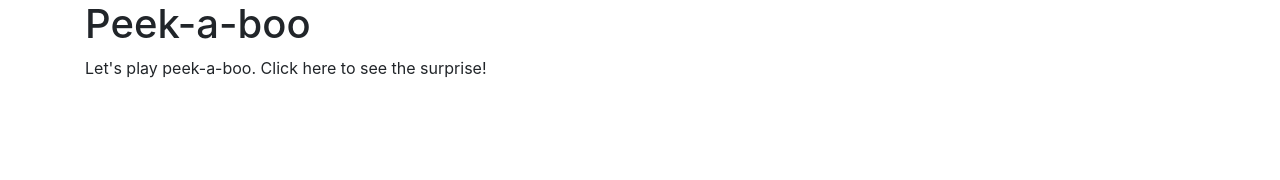
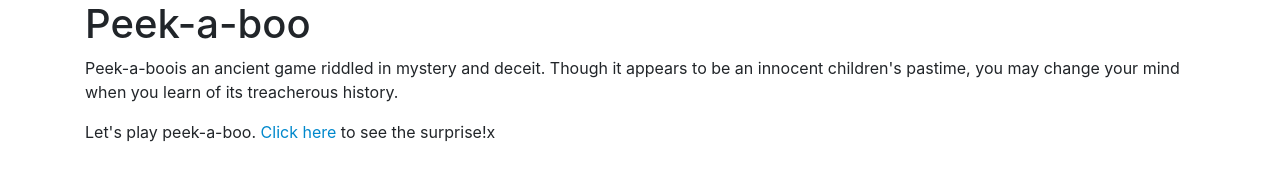
Before and after one commit to WiseFool92/peek, a plain HTML site: page index.html in a window 1280 px wide. Drawn offline with nearby package versions, Linux system fonts and the light colour scheme.

Commit message:
clickability updated

```diff
--- a/css/styles.css
+++ b/css/styles.css
@@ -1,3 +1,12 @@
 .walrus-showing {
   display: none;
 }
+
+.clickable {
+  cursor: pointer;
+  color: #0088cc;
+}
+
+.clickable:hover {
+  text-decoration: underline;
+}
--- a/index.html
+++ b/index.html
@@ -10,12 +10,13 @@
   <body>
     <div class="container">
       <h1>Peek-a-boo</h1>
+      <p><stong>Peek-a-boo</stong>is an ancient game riddled in mystery and deceit. Though it appears to be an innocent children's pastime, you may change your mind when you learn of its treacherous history.</p>
     <div class="walrus-hidden">
-      <p>Let's play peek-a-boo. Click here to see the surprise!</p>
+      <p>Let's play peek-a-boo. <span class="clickable">Click here</span> to see the surprise!x </p>
     </div>
 
     <div class="walrus-showing">
-      <p>What a cute walrus! Click here to hide her agian.</p>
+      <p>What a cute walrus! <span class="clickable">Click here</span> to hide her agian.</p>
        <img src="img/walrus.jpg">
       </div>
     </div>
--- a/js/scripts.js
+++ b/js/scripts.js
@@ -1,5 +1,5 @@
 $(document).ready(function() {
-  $("p").click(function() {
+  $(".clickable").click(function() {
     $(".walrus-showing").toggle();
     $(".walrus-hidden").toggle();
   });
```
